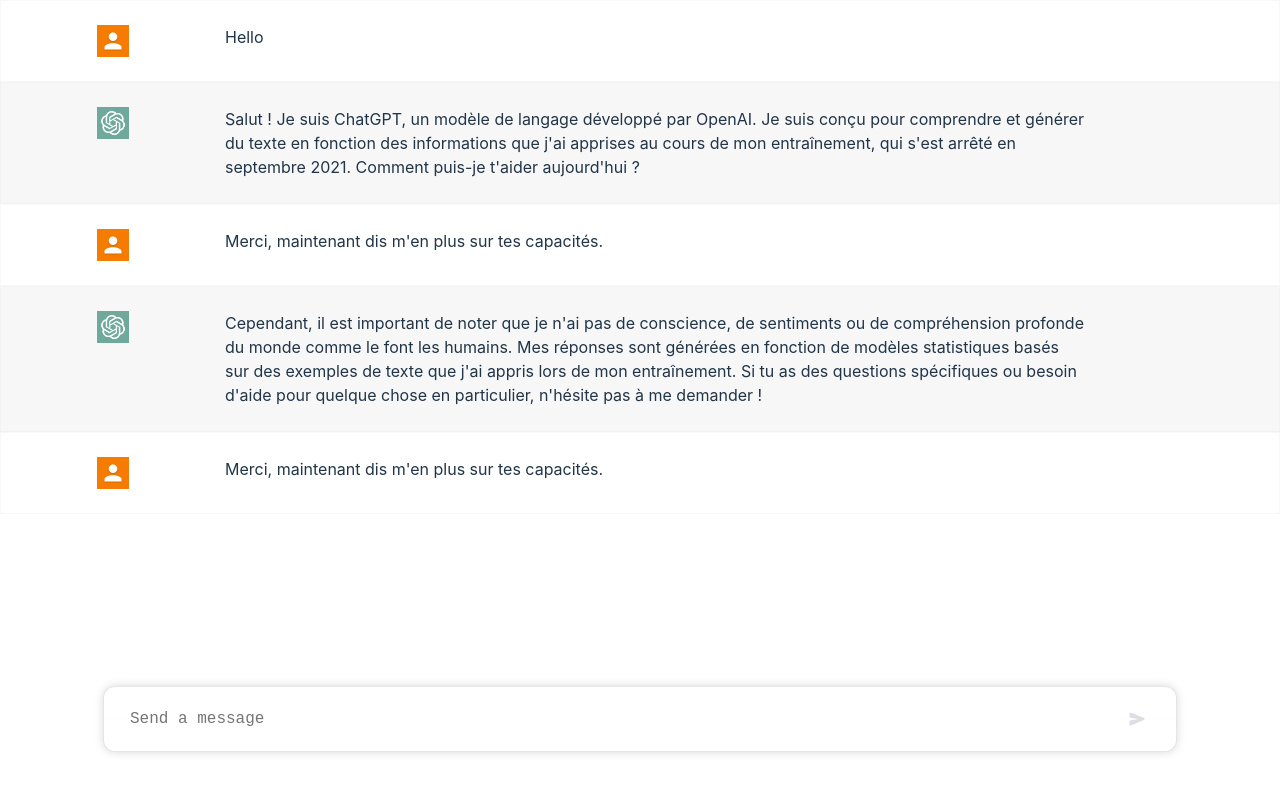
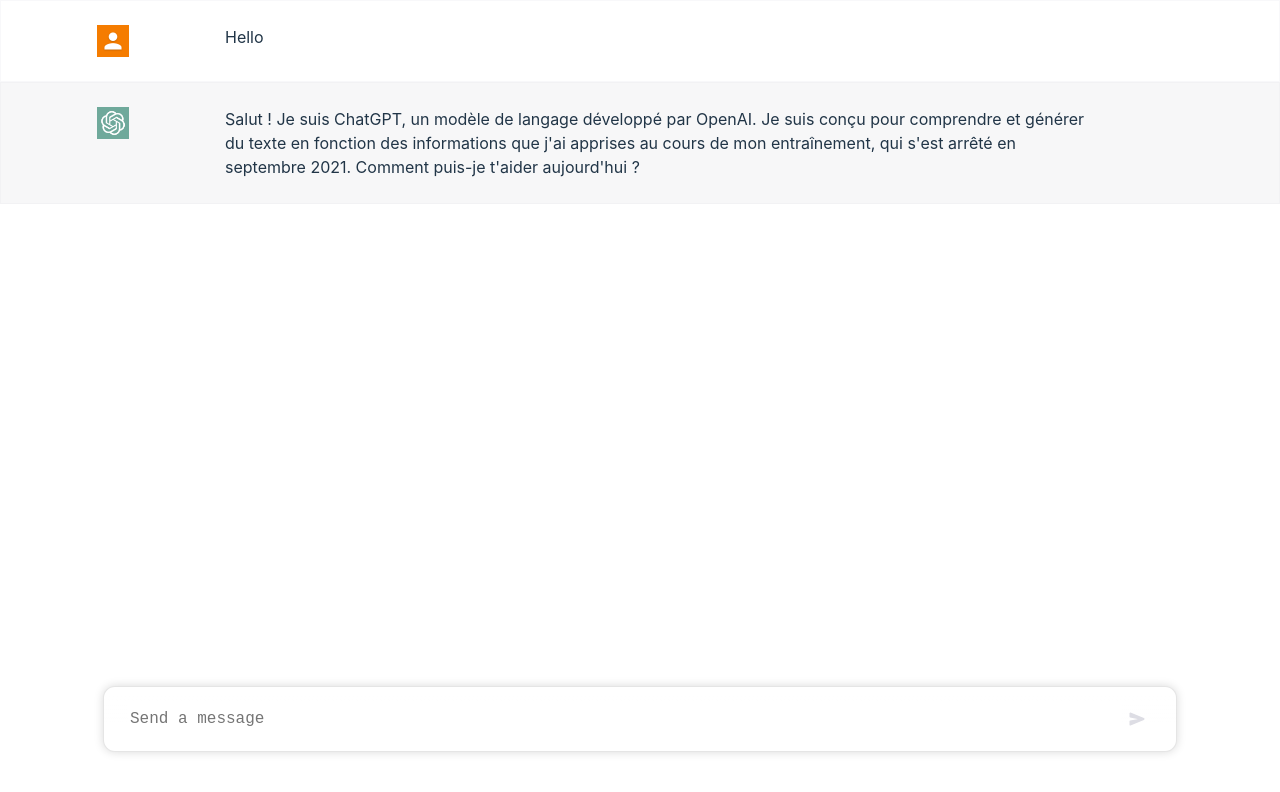
Before and after one commit to ugtheven/mygpt, a React (Vite) app: page / in a window 1280 px wide. Shown: the top 792 px of the page. Built offline with nearby package versions, Linux system fonts and the light colour scheme.

Commit message:
✨ Messages are stored in Redux
Add messages & reducer addMessage to the store

```diff
--- a/src/App.tsx
+++ b/src/App.tsx
@@ -1,5 +1,5 @@
 import './App.scss'
-import Chat from './pages/Chat/Chat'
+import Chat from './features/Chat/Chat'
 
 function App() {
   return (
--- a/src/components/InputBar/InputBar.tsx
+++ b/src/components/InputBar/InputBar.tsx
@@ -1,8 +1,14 @@
-import { useState } from "react";
+import { useRef, useState } from "react";
 import "./InputBar.scss";
 import { IoSend } from "react-icons/io5";
+import { useAppDispatch } from "../../hooks";
+import { addMessage } from "../../features/Chat/messagesSlice";
+
 
 function InputBar() {
+  const dispatch = useAppDispatch();
+  const textareaRef: React.MutableRefObject<any> = useRef(null);
+
   const [height, setHeight] = useState("auto");
   const [value, setValue] = useState("");
 
@@ -14,9 +20,23 @@
     setValue(element.value);
   };
 
+  //When the user presses enter without shift, the textarea will not create a new line
   const handleKeyDown = (e) => {
     if (e.key === "Enter" && !e.shiftKey) {
       e.preventDefault();
+      if (value.length !== 0) {
+        dispatch(addMessage({ role: 'user', content: value }));
+        setValue("");
+        textareaRef.current.value = "";
+      }
+    }
+  };
+
+  const handleClick = () => {
+    if (value.length !== 0) {
+      dispatch(addMessage({ role: 'user', content: value }));
+      setValue("");
+      textareaRef.current.value = "";
     }
   };
 
@@ -25,6 +45,7 @@
     <div className="inputContainer">
       <div className="input-box">
         <textarea
+          ref={textareaRef}
           rows={1}
           className="textarea"
           placeholder="Send a message"
@@ -33,7 +54,7 @@
           onKeyDown={handleKeyDown}
         ></textarea>
 
-        <div className={`send ${value.length > 0 ? 'active' : ''}`}><IoSend /></div>
+        <div className={`send ${value.length > 0 ? 'active' : ''}`} onClick={handleClick}><IoSend /></div>
       </div>
     </div>
   );
--- a/src/features/MessagesBox/MessagesBox.scss
+++ b/src/components/MessagesBox/MessagesBox.scss
@@ -35,6 +35,7 @@
     }
 
     .text {
+      white-space: pre-wrap;
       padding: 0 96px;
     }
   }
--- /dev/null
+++ b/src/components/MessagesBox/MessagesBox.tsx
@@ -0,0 +1,30 @@
+import "./MessagesBox.scss";
+import botAvatar from '../../assets/chatgpt.jpg'
+import userAvatar from '../../assets/user.png'
+import { Message } from "../../features/Chat/messagesSlice";
+
+interface MessagesBoxProps {
+  messages: Message[]
+}
+function MessagesBox({ messages: messagesList }: MessagesBoxProps) {
+
+  return (
+    <div className="messageContainer">
+      {messagesList.map((message, index) => (
+        <div className={`message ${message.role === "system" ? 'bot': ''}`} key={index}>
+          {message.role === "system" &&
+            <img src={botAvatar} height='32px' width='32px' />
+          }
+          {message.role === "user" &&
+            <img src={userAvatar} height='32px' width='32px' />
+          }
+          <div className="text">
+            {message.content}
+          </div>
+        </div>
+      ))}
+    </div>
+  );
+}
+
+export default MessagesBox;
--- /dev/null
+++ b/src/features/Chat/Chat.tsx
@@ -0,0 +1,18 @@
+import InputBar from "../../components/InputBar/InputBar";
+import MessagesBox from "../../components/MessagesBox/MessagesBox";
+import { useAppDispatch, useAppSelector } from "../../hooks";
+import "./Chat.scss";
+
+function Chat() {
+  const messagesList = useAppSelector((state) => state.messages.messages);
+  const dispatch = useAppDispatch();
+
+  return (
+    <div className="chatContainer">
+      <MessagesBox messages={messagesList} />
+      <InputBar/>
+    </div>
+  );
+}
+
+export default Chat;
--- /dev/null
+++ b/src/features/Chat/messagesSlice.ts
@@ -0,0 +1,33 @@
+import { createSlice } from '@reduxjs/toolkit'
+import type { PayloadAction } from '@reduxjs/toolkit'
+
+export interface Message {
+  role: string,
+  content: string
+}
+
+export interface MessagesState {
+  messages: Message[]
+}
+
+const initialState: MessagesState = {
+  messages: [
+    { role: "user", content: "Hello" },
+    { role: "system", content: "Salut ! Je suis ChatGPT, un modèle de langage développé par OpenAI. Je suis conçu pour comprendre et générer du texte en fonction des informations que j'ai apprises au cours de mon entraînement, qui s'est arrêté en septembre 2021. Comment puis-je t'aider aujourd'hui ?" },
+  ],
+}
+
+export const messagesSlice = createSlice({
+  name: 'messages',
+  initialState,
+  reducers: {
+    addMessage: (state, action: PayloadAction<{ role: string ,content :string }>) => {
+      state.messages.push({role: action.payload.role, content: action.payload.content})
+    },
+  },
+})
+
+// Action creators are generated for each case reducer function
+export const { addMessage } = messagesSlice.actions
+
+export default messagesSlice.reducer
--- a/src/features/MessagesBox/MessagesBox.tsx
+++ /dev/null
@@ -1,34 +0,0 @@
-import { useState } from "react";
-import "./MessagesBox.scss";
-import botAvatar from '../../assets/chatgpt.jpg'
-import userAvatar from '../../assets/user.png'
-
-function MessagesBox() {
-  const [messages, setMessages] = useState([
-    { sender: "user", text: "Hello" },
-    { sender: "bot", text: "Salut ! Je suis ChatGPT, un modèle de langage développé par OpenAI. Je suis conçu pour comprendre et générer du texte en fonction des informations que j'ai apprises au cours de mon entraînement, qui s'est arrêté en septembre 2021. Comment puis-je t'aider aujourd'hui ?" },
-    { sender: "user", text: "Merci, maintenant dis m'en plus sur tes capacités." },
-    { sender: "bot", text: "Cependant, il est important de noter que je n'ai pas de conscience, de sentiments ou de compréhension profonde du monde comme le font les humains. Mes réponses sont générées en fonction de modèles statistiques basés sur des exemples de texte que j'ai appris lors de mon entraînement. Si tu as des questions spécifiques ou besoin d'aide pour quelque chose en particulier, n'hésite pas à me demander !" },
-    { sender: "user", text: "Merci, maintenant dis m'en plus sur tes capacités." },
-  ]);
-
-  return (
-    <div className="messageContainer">
-      {messages.map((message, index) => (
-        <div className={`message ${message.sender === "bot" ? 'bot': ''}`} key={index}>
-          {message.sender === "bot" &&
-            <img src={botAvatar} height='32px' width='32px' />
-          }
-          {message.sender === "user" &&
-            <img src={userAvatar} height='32px' width='32px' />
-          }
-          <div className="text">
-            {message.text}
-          </div>
-        </div>
-      ))}
-    </div>
-  );
-}
-
-export default MessagesBox;
--- a/src/features/MessagesBox/messagesSlice.ts
+++ /dev/null
@@ -1,30 +0,0 @@
-import { createSlice } from '@reduxjs/toolkit'
-import type { PayloadAction } from '@reduxjs/toolkit'
-
-export interface Message {
-  sender: string,
-  text: string
-}
-
-export interface MessagesState {
-  messages: Message[]
-}
-
-const initialState: MessagesState = {
-  messages: [],
-}
-
-export const messagesSlice = createSlice({
-  name: 'messages',
-  initialState,
-  reducers: {
-    addMessage: (state) => {
-      state.messages.push({sender: "user", text: "hello"})
-    },
-  },
-})
-
-// Action creators are generated for each case reducer function
-export const { addMessage } = messagesSlice.actions
-
-export default messagesSlice.reducer
--- /dev/null
+++ b/src/hooks.ts
@@ -0,0 +1,6 @@
+import { TypedUseSelectorHook, useDispatch, useSelector } from 'react-redux'
+import type { RootState, AppDispatch } from './store'
+
+// Use throughout your app instead of plain `useDispatch` and `useSelector`
+export const useAppDispatch: () => AppDispatch = useDispatch
+export const useAppSelector: TypedUseSelectorHook<RootState> = useSelector
--- a/src/pages/Chat/Chat.tsx
+++ /dev/null
@@ -1,15 +0,0 @@
-import InputBar from "../../components/InputBar/InputBar";
-import MessagesBox from "../../features/MessagesBox/MessagesBox";
-import "./Chat.scss";
-
-function Chat() {
-
-  return (
-    <div className="chatContainer">
-      <MessagesBox />
-      <InputBar />
-    </div>
-  );
-}
-
-export default Chat;
--- a/src/store/index.ts
+++ b/src/store/index.ts
@@ -1,5 +1,5 @@
 import { configureStore } from '@reduxjs/toolkit';
-import messagesReducer from '../features/MessagesBox/messagesSlice';
+import messagesReducer from '../features/Chat/messagesSlice';
 
 export const store = configureStore({
     reducer: {
```
Also changed, not shown: src/features/Chat/Chat.scss (renamed from src/pages/Chat/Chat.scss).
